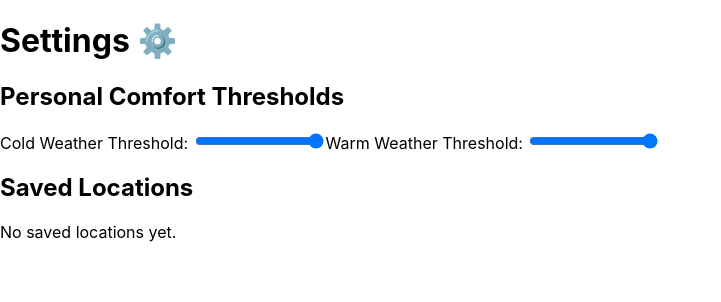
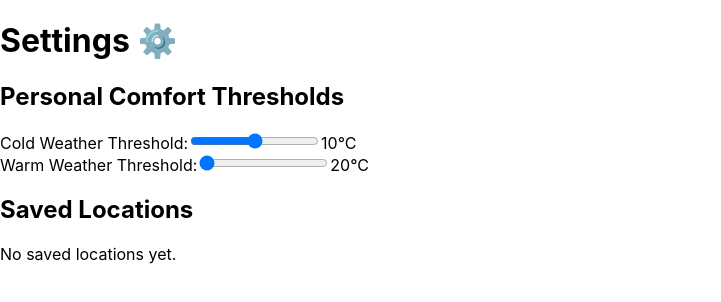
Before and after one commit to andrewweddell/andrewweddell.github.io, a React (Create React App) app: page /settings in a window 1280 px wide. Shown: the top 302 px of the page, without its empty margins (0-721 px from the left). Built offline with nearby package versions, Linux system fonts and the light colour scheme.

Commit message:
Update settings

```diff
--- a/src/components/Home.js
+++ b/src/components/Home.js
@@ -45,14 +45,16 @@ const Home = () => {
   const generateClothingRecommendation = (data) => {
     const temp = data.main.temp;
 
+    // Retrieve user preferences from local storage
+    const coldThreshold = localStorage.getItem('coldThreshold') ? Number(localStorage.getItem('coldThreshold')) : 10;
+    const warmThreshold = localStorage.getItem('warmThreshold') ? Number(localStorage.getItem('warmThreshold')) : 20;
+
     let recommendation = '';
 
-    if (temp >= 21) {
+    if (temp >= warmThreshold) {
       recommendation = 'Shorts and short-sleeve jersey.';
-    } else if (temp >= 15.5) {
+    } else if (temp >= coldThreshold) {
       recommendation = 'Shorts and long-sleeve jersey or thin undershirt.';
-    } else if (temp >= 10) {
-      recommendation = 'Tights or leg warmers; long-sleeve undershirt, sleeveless or short-sleeve jersey.';
     } else if (temp >= 7) {
       recommendation = 'Tights or leg warmers, long-sleeve undershirt, jacket, full-finger gloves, headband, wool socks, shoe covers.';
     } else if (temp >= 4.4) {
--- a/src/components/Settings.js
+++ b/src/components/Settings.js
@@ -1,6 +1,23 @@
-import React from 'react';
+import React, { useState, useEffect } from 'react';
 
 const Settings = () => {
+  const [coldThreshold, setColdThreshold] = useState(10);
+  const [warmThreshold, setWarmThreshold] = useState(20);
+
+  // Load thresholds from local storage when the component mounts
+  useEffect(() => {
+    const savedColdThreshold = localStorage.getItem('coldThreshold');
+    const savedWarmThreshold = localStorage.getItem('warmThreshold');
+    if (savedColdThreshold) setColdThreshold(Number(savedColdThreshold));
+    if (savedWarmThreshold) setWarmThreshold(Number(savedWarmThreshold));
+  }, []);
+
+  // Save thresholds to local storage when they change
+  useEffect(() => {
+    localStorage.setItem('coldThreshold', coldThreshold);
+    localStorage.setItem('warmThreshold', warmThreshold);
+  }, [coldThreshold, warmThreshold]);
+
   return (
     <div>
       <header>
@@ -8,8 +25,29 @@ const Settings = () => {
       </header>
       <section>
         <h2>Personal Comfort Thresholds</h2>
-        <label>Cold Weather Threshold: <input type="range" min="0" max="20" /></label>
-        <label>Warm Weather Threshold: <input type="range" min="20" max="40" /></label>
+        <label>
+          Cold Weather Threshold:
+          <input
+            type="range"
+            min="0"
+            max="20"
+            value={coldThreshold}
+            onChange={(e) => setColdThreshold(Number(e.target.value))}
+          />
+          {coldThreshold}°C
+        </label>
+        <br />
+        <label>
+          Warm Weather Threshold:
+          <input
+            type="range"
+            min="20"
+            max="40"
+            value={warmThreshold}
+            onChange={(e) => setWarmThreshold(Number(e.target.value))}
+          />
+          {warmThreshold}°C
+        </label>
       </section>
       <section>
         <h2>Saved Locations</h2>
```
